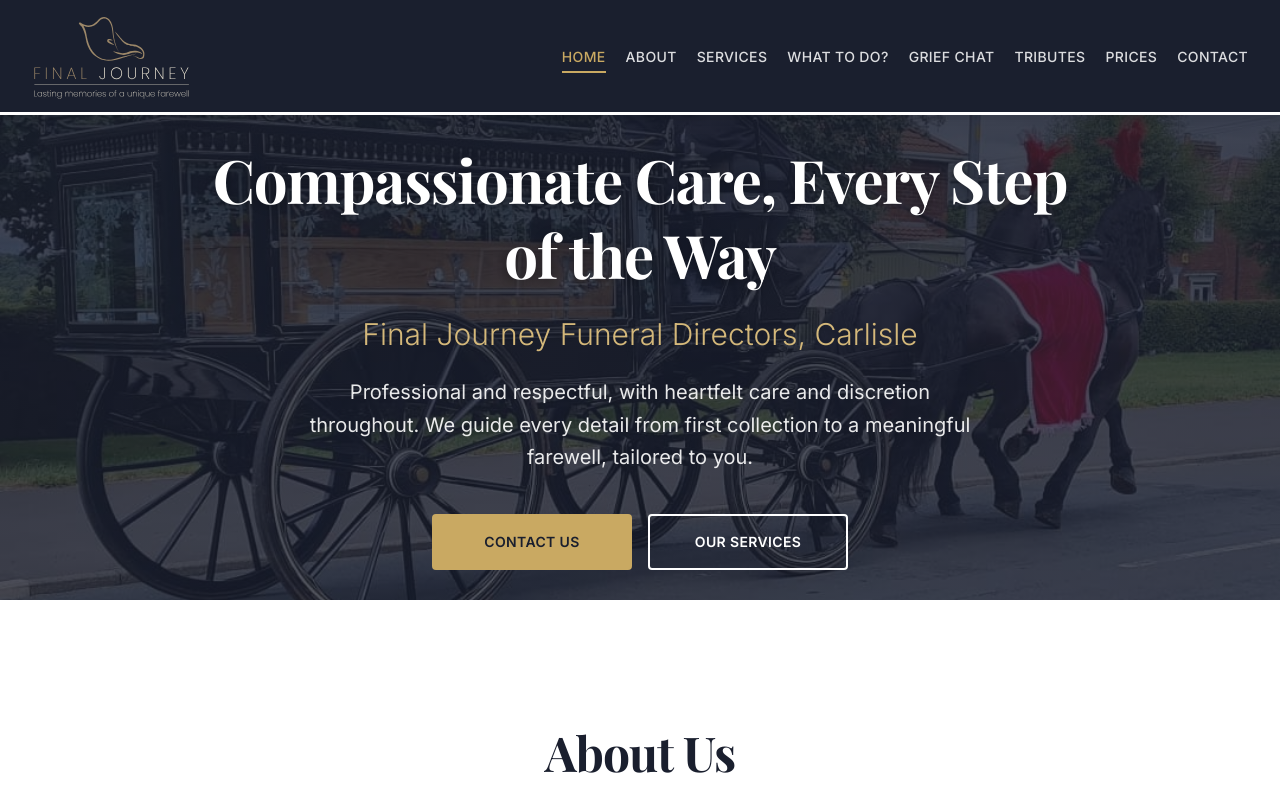
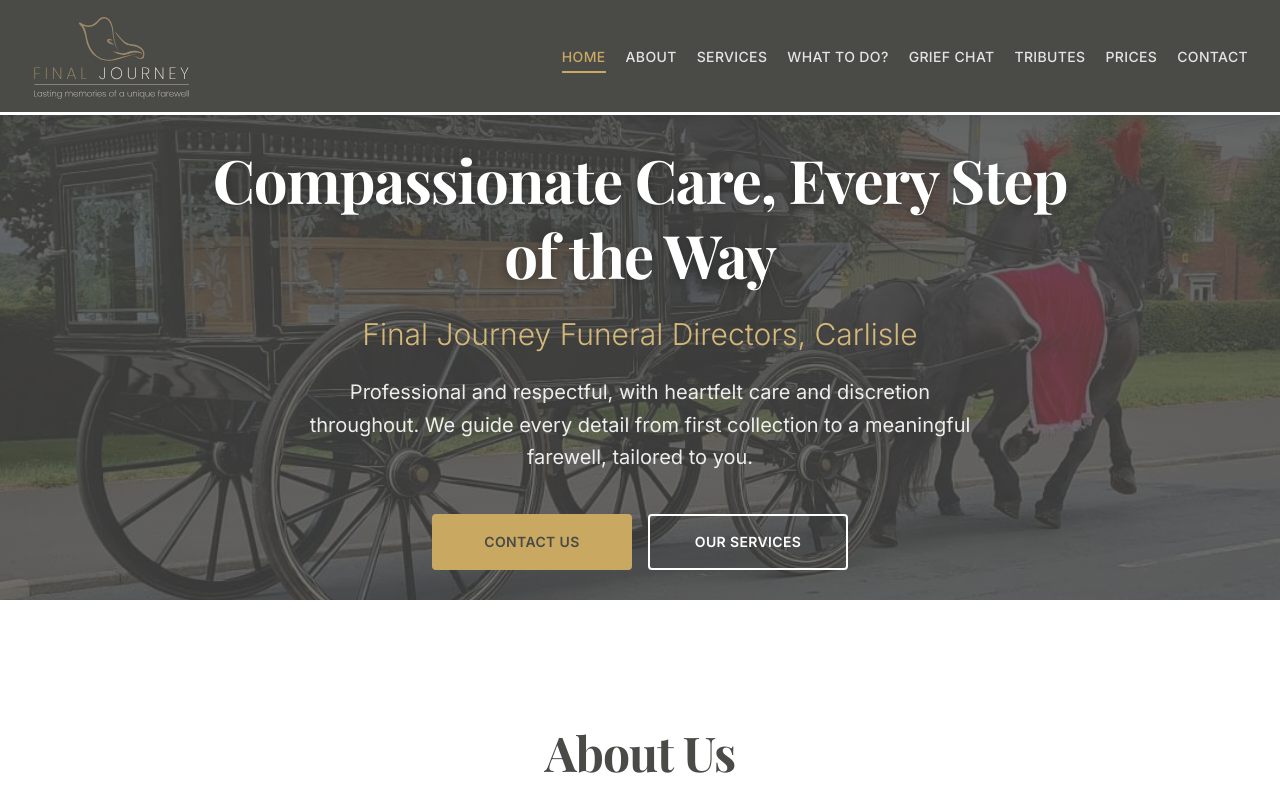
Before and after one commit to Chriseden83/final_journey, a Next.js app: page / in a window 1280 px wide. Shown: the top 800 px of the page. Built offline with nearby package versions, Linux system fonts and the light colour scheme.

Commit message:
amended theme colors

```diff
--- a/app/globals.css
+++ b/app/globals.css
@@ -7,11 +7,11 @@
 :root {
   /* Professional Funeral Services Color Palette */
 
-  /* Primary - Deep Navy/Charcoal for authority and trust */
-  --navy-dark: #1a1f2e;
-  --navy: #242b3d;
-  --charcoal: #2d3748;
-  --charcoal-light: #4a5568;
+  /* Primary - Warm Charcoal for authority and trust */
+  --navy-dark: #4a4a47;
+  --navy: #5a5a56;
+  --charcoal: #6b6b68;
+  --charcoal-light: #7d7d7a;
 
   /* Accent - Warm Gold for elegance and compassion */
   --accent-gold: #c9a962;
@@ -27,9 +27,9 @@
   --white-warm: #fdfcfb;
 
   /* Text colors */
-  --text-primary: #1a1f2e;
-  --text-secondary: #4a5568;
-  --text-muted: #718096;
+  --text-primary: #4a4a47;
+  --text-secondary: #5a5a56;
+  --text-muted: #8b8b88;
   --text-light: #f7fafc;
 
   /* Status colors */
@@ -78,10 +78,18 @@
 }
 
 /* Typography - Professional serif for headings */
+html {
+  height: 100%;
+}
+
 body {
   font-family: var(--font-inter), system-ui, sans-serif;
   -webkit-font-smoothing: antialiased;
   -moz-osx-font-smoothing: grayscale;
+  min-height: 100vh;
+  display: grid;
+  grid-template-rows: 1fr auto;
+  grid-template-areas: 'main' 'footer';
 }
 
 h1,
@@ -614,11 +622,12 @@ button:focus:not(:focus-visible) {
 /* Service Page Hero - Diagonal Split Layout */
 .service-hero {
   position: relative;
-  min-height: calc(100vh - 96px);
   display: flex;
   overflow: hidden;
   margin-bottom: 0;
   background: var(--white);
+  flex: 1;
+  min-height: 0;
 }
 
 .service-hero-content {
@@ -779,7 +788,7 @@ button:focus:not(:focus-visible) {
 
 /* Footer Styles */
 .footer {
-  @apply py-16;
+  @apply py-8;
   background-color: var(--navy-dark);
   color: var(--white);
 }
@@ -789,7 +798,7 @@ button:focus:not(:focus-visible) {
 }
 
 .footer-grid {
-  @apply grid gap-8;
+  @apply grid gap-6;
   grid-template-columns: repeat(auto-fit, minmax(200px, 1fr));
 }
 
@@ -823,13 +832,31 @@ button:focus:not(:focus-visible) {
 }
 
 .footer-bottom {
-  @apply mt-12 pt-8 flex flex-col sm:flex-row items-center justify-between gap-4 text-sm;
+  @apply mt-6 pt-4 flex flex-col sm:flex-row items-center justify-between gap-4 text-sm;
   border-top: 1px solid rgba(255, 255, 255, 0.1);
 }
 
 /* Main Content Offset for Fixed Header */
 .main-content {
-  @apply pt-24 lg:pt-28 min-h-screen;
+  @apply pt-24 lg:pt-28;
+  display: flex;
+  flex-direction: column;
+  grid-area: main;
+  overflow-y: auto;
+}
+
+/* Service Page Main - fits within viewport with footer */
+.service-page-main {
+  display: flex;
+  flex-direction: column;
+  flex: 1;
+  min-height: 0;
+}
+
+/* Footer Grid Area */
+.footer {
+  grid-area: footer;
+  flex-shrink: 0;
 }
 
 /* Smooth scrolling */
@@ -914,8 +941,8 @@ html {
   box-sizing: border-box;
   background: linear-gradient(
     to bottom,
-    rgba(26, 31, 46, 0.85) 0%,
-    rgba(26, 31, 46, 0.75) 100%
+    rgba(74, 74, 71, 0.85) 0%,
+    rgba(74, 74, 71, 0.75) 100%
   );
 }
 
@@ -2358,8 +2385,8 @@ span.ml-funeral-location {
   min-height: 40vh;
   background: linear-gradient(
     to bottom,
-    rgba(26, 31, 46, 0.85) 0%,
-    rgba(26, 31, 46, 0.75) 100%
+    rgba(74, 74, 71, 0.85) 0%,
+    rgba(74, 74, 71, 0.75) 100%
   );
 }
 
@@ -2373,7 +2400,7 @@ span.ml-funeral-location {
 
 .contact-hero-overlay {
   @apply absolute inset-0;
-  background: rgba(26, 31, 46, 0.7);
+  background: rgba(74, 74, 71, 0.7);
   z-index: 1;
 }
 
--- a/components/Footer.tsx
+++ b/components/Footer.tsx
@@ -24,7 +24,7 @@ const Footer = () => {
             </div>
             <p className="footer-text max-w-xs">
               Compassionate funeral services that honour your loved ones with
-              dignity and care.
+              respect and care.
             </p>
           </div>
 
```
